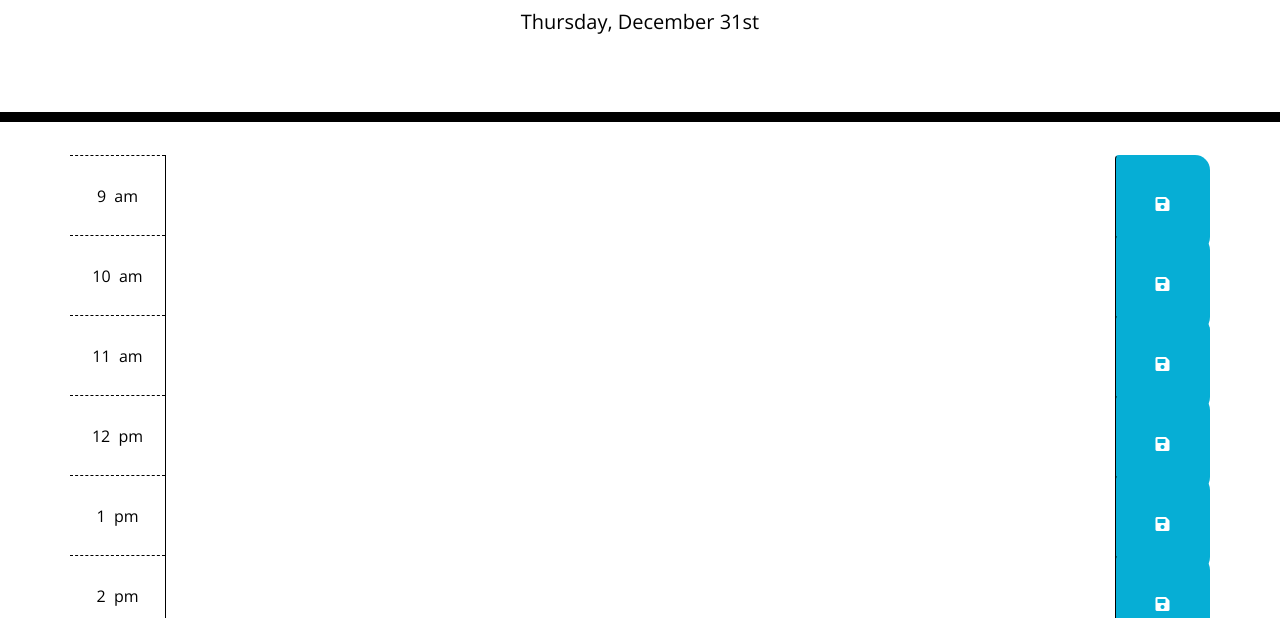
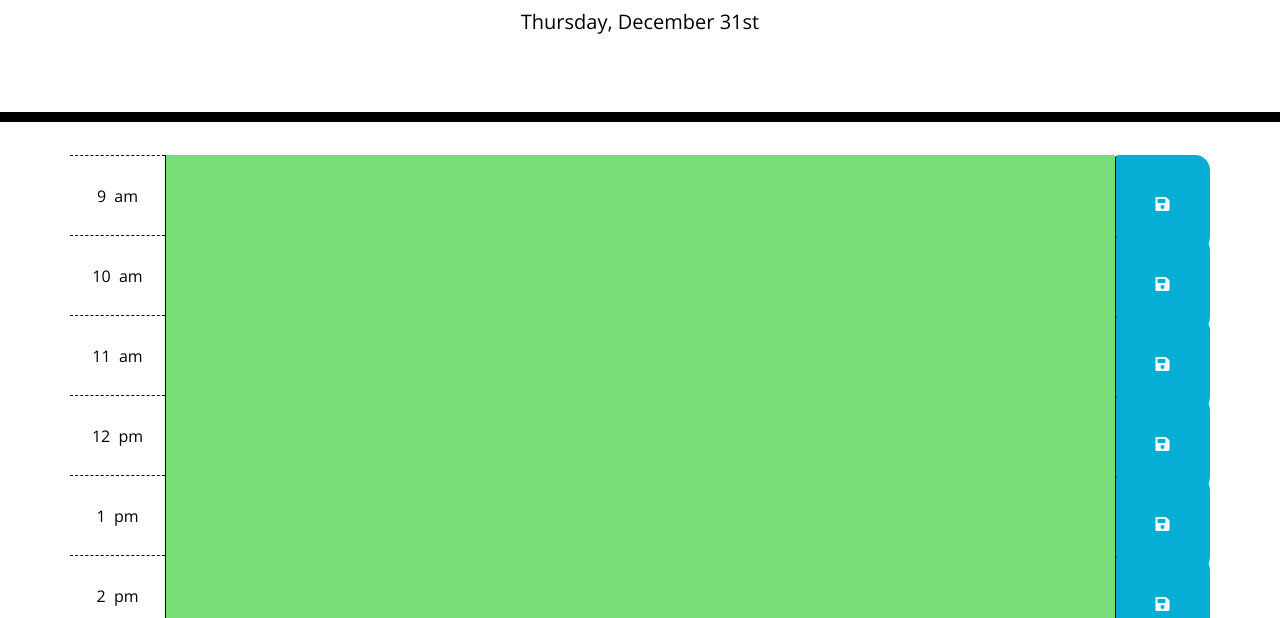
Before and after one commit to AmandaLN/day_planner, a plain HTML site: page index.html in a window 1280 px wide. Shown: the part 182-800 px from the top of the page. Drawn offline with nearby package versions, Linux system fonts and the light colour scheme.

Commit message:
added the classes to time blocks

```diff
--- a/logic.js
+++ b/assets/logic.js
@@ -6,40 +6,43 @@ $(document).ready(() => {
     // Global variables
     let currentHour = parseInt(moment().hour());
     console.log(currentHour);
-    let workHours = []
+    let workHours = [];
     // Adding time blocks to HTML
     // let timeOfDay = ["9", "10", "11", "13", "14", "15", "16", "17", "18"]
     for (let hour = 9; hour < 18; hour++) {
         workHours.push(moment({hour}).format('h  a'));
-        $('.container').append(`<div class='row time-block' <div id="hour">
-        <div class='col-md-1 hour'>
+        $('.container').append(`<div class="row time-block">
+        <div class="col-md-1 hour">
           <p>${moment({hour}).format('h  a')}</p>
         </div>
-            <textarea class="col-md-10 description"></textarea>
+            <textarea class="col-md-10 description" value = "${hour}"></textarea>
                 <button class="btn saveBtn col-md-1"><i class="fas fa-save"></i></button>
             </div>
        </div>`);
     }
 
-    // Colorcoding the timeblocks
-    $("#time-block").each(function () {
-         let blockHour = parseInt($(this).attr("id"));
+    // Colorcoding the timeblocks by adding classes
+    $("textarea").each(function () {
 
-        if (blockHour < currentHour) {
+         let blockHour = parseInt($(this).attr("value"));
+
+         if (blockHour < currentHour) {
              $(this).addClass("past");
 
          }
-         else if (blockHour === currentHour) {
+         if (blockHour === currentHour) {
              $(this).addClass("present");
 
          }
-        else {
+         if (blockHour > currentHour) {
+
              $(this).addClass("future");
 
        }
 
     });
 
+    // store to localstorage
 
 
 
--- a/index.html
+++ b/index.html
@@ -10,7 +10,7 @@
   <link rel="stylesheet" href="https://use.fontawesome.com/releases/v5.8.1/css/all.css"
     integrity="sha384-50oBUHEmvpQ+1lW4y57PTFmhCaXp0ML5d60M1M7uH2+nqUivzIebhndOJK28anvf" crossorigin="anonymous" />
   <link href="https://fonts.googleapis.com/css?family=Open+Sans&display=swap" rel="stylesheet" />
-  <link rel="stylesheet" href="style.css" />
+  <link rel="stylesheet" href="./assets/style.css" />
   <title>Work Day Scheduler</title>
 </head>
 
@@ -28,7 +28,7 @@
   <script src="https://cdnjs.cloudflare.com/ajax/libs/jquery/3.2.1/jquery.min.js"></script>
   <script src="https://cdnjs.cloudflare.com/ajax/libs/moment.js/2.24.0/moment.min.js"></script>
 
-  <script src="logic.js"></script>
+  <script src="./assets/logic.js"></script>
 </body>
 
 </html>
```
Also changed, not shown: assets/style.css (renamed from style.css), 1 other file.
